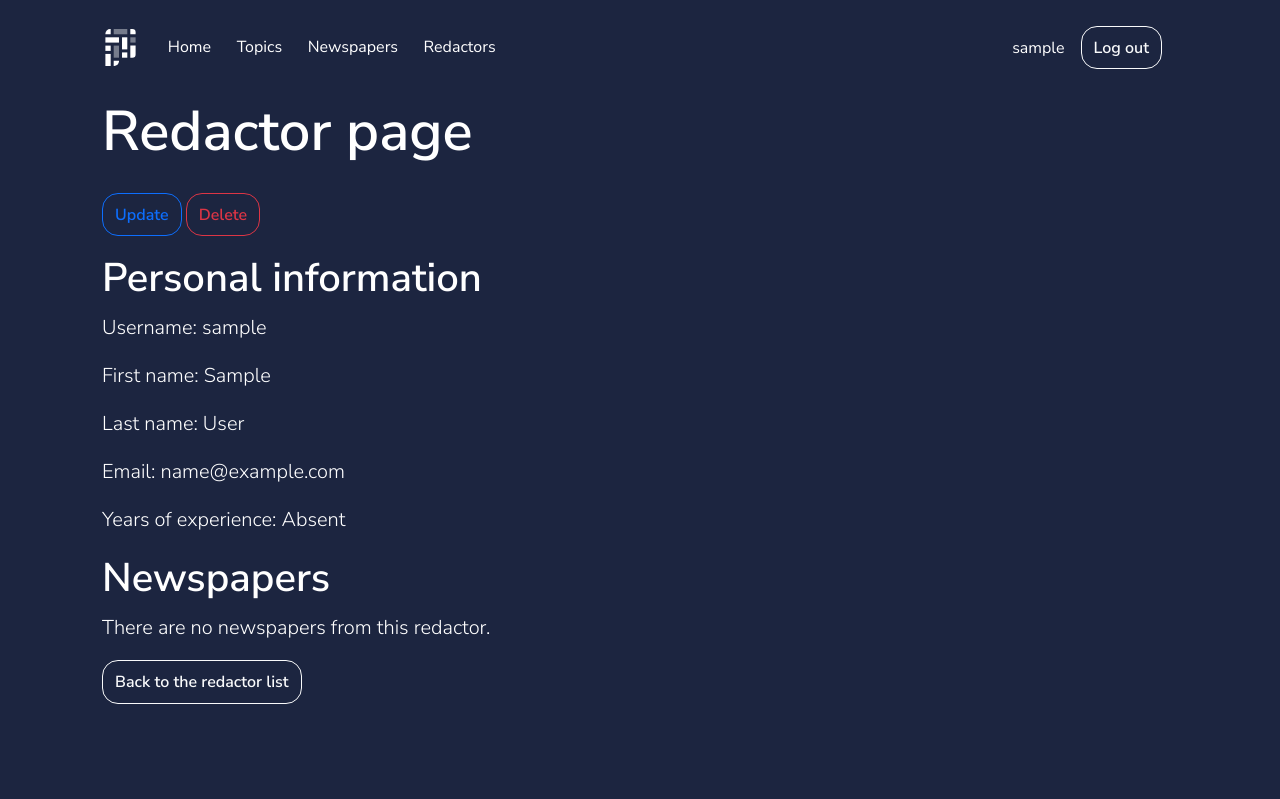
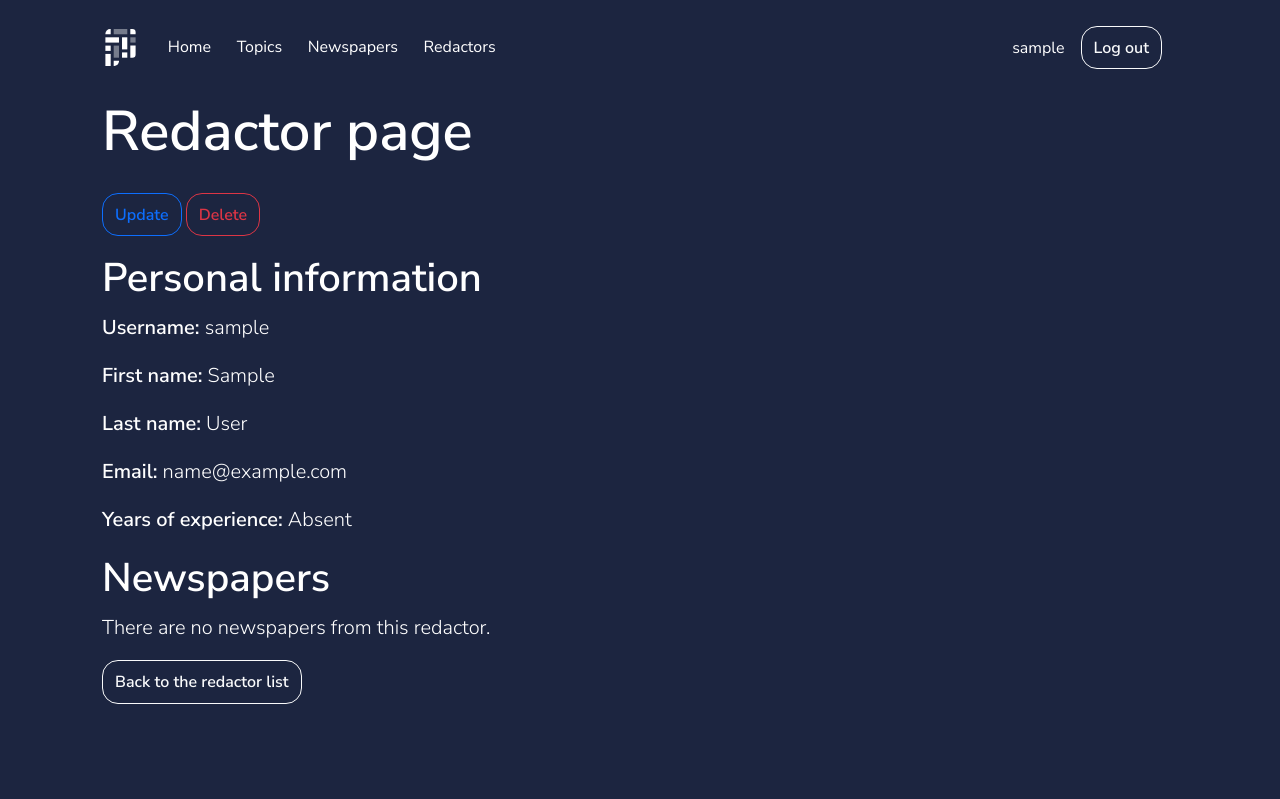
Before and after one commit to bknyrik/newspaper-agency-system, a Django app: page /redactors/1/ in a window 1280 px wide. Shown: the top 799 px of the page. Run offline with Django 5.2, Linux system fonts and the light colour scheme; the visitor is signed in with stand-in values (Sample User, id 1); data comes from the database, SQL or seed files in the repository; data that the repository does not hold is empty.

Commit message:
Add span inside paragraphs about redactor personal information in redactor_detail.html

```diff
--- a/templates/editor/redactor_detail.html
+++ b/templates/editor/redactor_detail.html
@@ -9,11 +9,11 @@
           <a class="btn btn-outline-danger" href="{% url "editor:redactor-delete" pk=redactor.id %}">Delete</a>
           <section class="mt-3">
             <h3 class="display-3">Personal information</h3>
-            <p class="lead">Username: {{ redactor.username }}</p>
-            <p class="lead">First name: {{ redactor.first_name|default:"Absent" }}</p>
-            <p class="lead">Last name: {{ redactor.last_name|default:"Absent" }}</p>
-            <p class="lead">Email: {{ redactor.email|default:"Absent" }}</p>
-            <p class="lead">Years of experience: {{ redactor.years_of_experience|default:"Absent" }}</p>
+            <p class="lead"><span class="fw-bold">Username:</span> {{ redactor.username }}</p>
+            <p class="lead"><span class="fw-bold">First name:</span> {{ redactor.first_name|default:"Absent" }}</p>
+            <p class="lead"><span class="fw-bold">Last name:</span> {{ redactor.last_name|default:"Absent" }}</p>
+            <p class="lead"><span class="fw-bold">Email:</span> {{ redactor.email|default:"Absent" }}</p>
+            <p class="lead"><span class="fw-bold">Years of experience:</span> {{ redactor.years_of_experience|default:"Absent" }}</p>
           </section>
           <section class="mt-3">
             <h3 class="display-3">Newspapers</h3>
```
